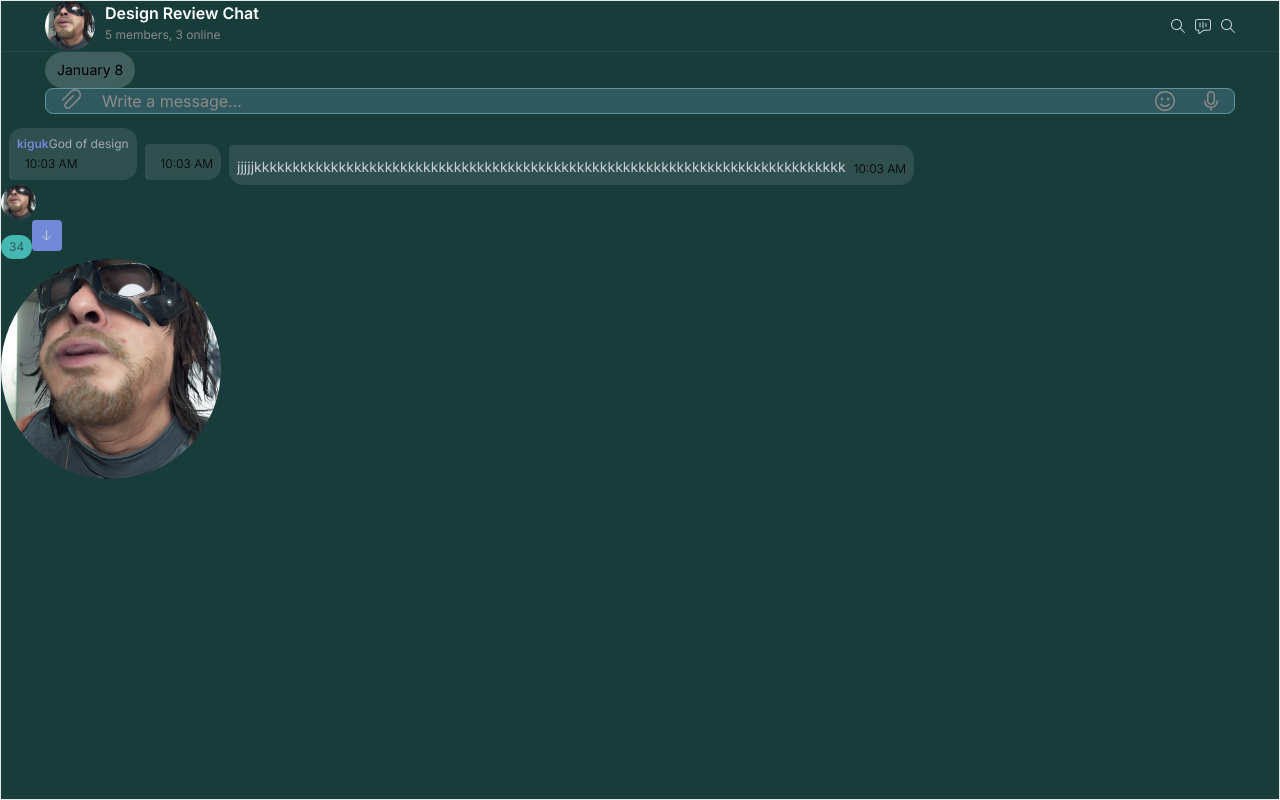
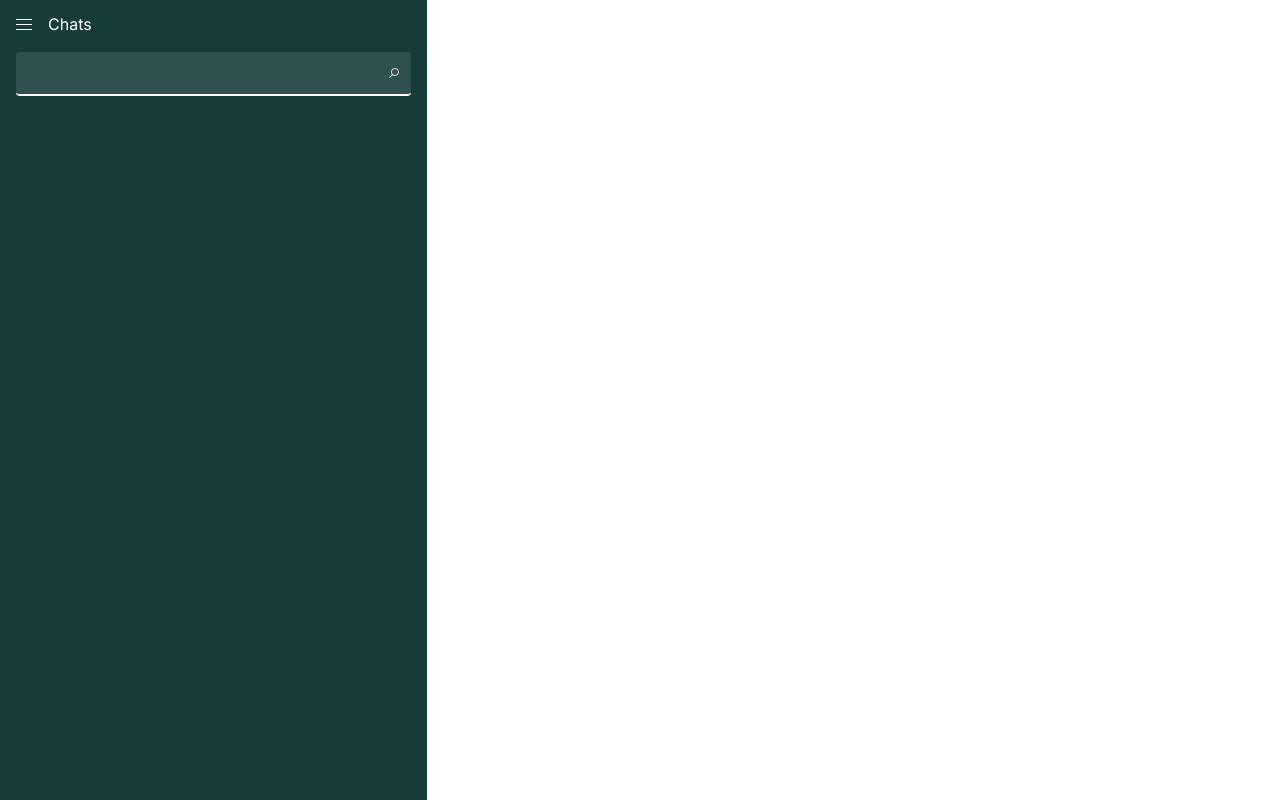
Before and after one commit to Artem45bomb/CantainerCraft_Tg, a Next.js app: page /test in a window 1280 px wide. Built offline with nearby package versions, Linux system fonts and the light colour scheme.

Commit message:
feat(pill): ll

```diff
--- a/src/app/test/page.tsx
+++ b/src/app/test/page.tsx
@@ -1,5 +1,6 @@
+import { NavBar } from "@/widgets/NavBar";
 import Content from "../../widgets/Chat/Content";
 
 export default function Functest() {
-  return <Content />;
+  return <NavBar />;
 }
--- a/src/entities/Message.ts
+++ b/src/entities/Message.ts
@@ -2,5 +2,6 @@ import { Reaction } from "./Reaction";
 
 export type Message = {
   text: string;
+  date: string;
   reactions: Reaction[];
 };
--- /dev/null
+++ b/src/entities/index.ts
@@ -0,0 +1,3 @@
+export type * from "./Chat";
+export type * from "./Message";
+export type * from "./Reaction";
--- a/src/widgets/Chat/MessageTop.tsx
+++ b/src/widgets/Chat/MessageTop.tsx
@@ -24,7 +24,7 @@ export default function MessageTop() {
         <AdminName />
       </div>
       <div className={timeclass}>
-        <TextMessage />
+        <TextMessage text="lll" />
         <TimeMessage />
       </div>
     </div>
--- /dev/null
+++ b/src/widgets/NavBar/ChatPoint/index.tsx
@@ -0,0 +1,28 @@
+import { Chat } from "@/entities";
+import exp from "constants";
+import Image from "next/image";
+import { FC } from "react";
+
+interface IChatPoint {
+  chat: Chat;
+  active: boolean;
+  setActive: (arg: number) => void;
+}
+
+export const ChatPoint: FC<IChatPoint> = ({ chat }) => {
+  return (
+    <div className="flex">
+      <div className="relative h-full aspect-square rounded-full">
+        <Image src={chat.srcImage} fill alt="" />
+      </div>
+      <div>
+        <p>{chat.name}</p>
+        <p>{chat.messages[chat.messages.length - 1].text}</p>
+      </div>
+      <div>
+        <p>{chat.messages[chat.messages.length - 1].date}</p>
+        <p></p>
+      </div>
+    </div>
+  );
+};
--- /dev/null
+++ b/src/widgets/NavBar/Header/index.tsx
@@ -0,0 +1,45 @@
+import { ChangeEvent, FC } from "react";
+import InputIcon from "@assets/icon/SearchInput-icon.svg";
+
+interface IHeader {
+  value: string;
+  setInputValue: (elem: ChangeEvent<HTMLInputElement>) => void;
+}
+
+export const Header: FC<IHeader> = ({ value, setInputValue }) => {
+  return (
+    <div className="w-full bg-msu-green">
+      <div className="flex px-4 py-3 items-center gap-4">
+        <div>
+          <svg
+            width="16"
+            height="11"
+            viewBox="0 0 16 11"
+            fill="none"
+            xmlns="http://www.w3.org/2000/svg"
+          >
+            <path
+              d="M0.5 5.5H15.5M0.5 0.5H15.5M0.5 10.5H15.5"
+              stroke="white"
+              stroke-linecap="round"
+            />
+          </svg>
+        </div>
+        <span className="text-white">Chats</span>
+      </div>
+      <div className="flex items-center w-full px-4 pt-1 pb-3">
+        <div className="flex bg-fff010 items-center w-full rounded border-b-2 border-white py-1 px-3 pr-0">
+          <input
+            type="text"
+            value={value}
+            onChange={setInputValue}
+            className="w-full text-base"
+          />
+          <div className=" text-4xl p-3">
+            <InputIcon />
+          </div>
+        </div>
+      </div>
+    </div>
+  );
+};
--- /dev/null
+++ b/src/widgets/NavBar/MenuPoint/index.tsx
@@ -0,0 +1,10 @@
+import { Chat } from "@/entities";
+import { FC } from "react";
+
+interface IMenuPoint {
+  chat: Chat;
+}
+
+export const MenuPoint: FC<IMenuPoint> = ({ chat }) => {
+  return <div></div>;
+};
--- a/src/widgets/NavBar/index.tsx
+++ b/src/widgets/NavBar/index.tsx
@@ -1,7 +1,14 @@
+"use client";
+import { useInput } from "@/features/hooks/customHook";
 import { FC } from "react";
+import { Header } from "./Header";
 
 export const NavBar: FC = () => {
+  const [value, setValue, setInputValue] = useInput("");
+
   return (
-    <div className=" w-1/4 h-full bg-gradient-to-t  from-violet-dark from-50% via-white to-90%  to-dark-blue "></div>
+    <div className="w-1/3 h-full bg-msu-green">
+      <Header value={value} setInputValue={setInputValue} />
+    </div>
   );
 };
```
Also changed, not shown: src/entities/Chat.ts (added, +10 -0 lines), public/assets/icon/SearchInput-icon.svg (added).
